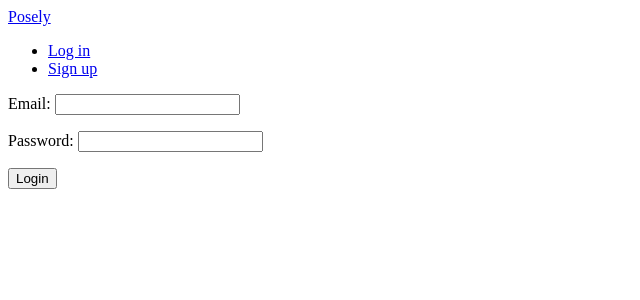
After one commit to seongryeol-han/posely, a Django app: page /users/login in a window 1280 px wide. The commit adds this page. Shown: the top 300 px of the page, without its empty margins (0-640 px from the left). Run offline with Django 3.2, Linux system fonts and the light colour scheme.

Commit message:
Login SignUp Form

```diff
--- a/config/settings.py
+++ b/config/settings.py
@@ -41,7 +41,7 @@ DJANGO_APPS = [
 ]
 
 THIRD_PARTY_APPS = [
-    "phonenumber_field",
+    # "phonenumber_field",
 ]
 
 PROJECT_APPS = [
--- a/config/urls.py
+++ b/config/urls.py
@@ -22,6 +22,7 @@ urlpatterns = [
     path("", include("core.urls", namespace="core")),
     path("studios/", include("studios.urls", namespace="studios")),
     path("concepts/", include("concepts.urls", namespace="concepts")),
+    path("users/", include("users.urls", namespace="users")),
     path("admin/", admin.site.urls),
 ]
 
--- a/core/urls.py
+++ b/core/urls.py
@@ -3,4 +3,6 @@ from studios import views as studio_view
 
 app_name = "core"
 
-urlpatterns = [path("", studio_view.HomeView.as_view(), name="home")]
+urlpatterns = [
+    path("", studio_view.HomeView.as_view(), name="home"),
+]
--- a/studios/urls.py
+++ b/studios/urls.py
@@ -1,10 +1,9 @@
 from django.urls import path
 from . import views
-from studios import views as studios_views
 
 app_name = "studios"
 
 urlpatterns = [
-    path("<int:potato>", studios_views.SelectStudio.as_view(), name="studio"),
+    path("<int:pk>", views.SelectStudio.as_view(), name="studio"),
     path("search/", views.SearchView.as_view(), name="search"),
 ]
--- a/studios/views.py
+++ b/studios/views.py
@@ -1,4 +1,4 @@
-from django.views.generic import ListView, View,DetailView
+from django.views.generic import ListView, View, DetailView
 from django.shortcuts import render
 from django.core.paginator import Paginator
 from . import models, forms
@@ -14,9 +14,11 @@ class HomeView(ListView):
     ordering = "created"
     context_object_name = "studios"
 
+
 class SelectStudio(DetailView):
     model = models.Studio
-    pk_url_kwarg = "potato"
+    pk_url_kwarg = "pk"
+
 
 class SearchView(View):
     """SearchView Definition"""
--- a/templates/partials/nav.html
+++ b/templates/partials/nav.html
@@ -1,6 +1,13 @@
 <header>
     <a href="{% url "core:home" %}">Posely</a>
     <ul>
-        <li><a href="#">Login</a></li>
+        {% if user.is_authenticated %}
+            <li><a href="{% url "users:logout"%}">Log out</a></li>
+
+        {% else %}
+            <li><a href="{% url "users:login"%}">Log in</a></li>
+            <li><a href="{% url "users:signup"%}">Sign up</a></li>
+
+        {% endif %}
     </ul>
 </header>
--- /dev/null
+++ b/templates/users/login.html
@@ -0,0 +1,19 @@
+{% extends 'base.html' %}
+
+
+{% block page_title %}
+    Log In
+{% endblock page_title %}
+
+{% block search-bar %}
+{% endblock search-bar %}
+
+{% block content %}
+
+    <form method="POST" action="{% url "users:login" %}">
+        {% csrf_token %} <!--다른 브라우저에서 내 브라우저 접근을 막는거라고 생각하면 됨. -->
+        {{form.as_p}}
+        <button>Login</button>
+    </form>
+
+{% endblock content %}
--- a/users/admin.py
+++ b/users/admin.py
@@ -24,6 +24,7 @@ class CustomUserAdmin(UserAdmin):
 
     list_display = (
         "username",
+        "first_name",
         "gender",
         "studio",
     )
--- /dev/null
+++ b/users/forms.py
@@ -0,0 +1,50 @@
+from django import forms
+from . import models
+
+
+class LoginForm(forms.Form):
+    email = forms.EmailField()
+    password = forms.CharField(widget=forms.PasswordInput)
+
+    def clean(self):
+        email = self.cleaned_data.get("email")
+        password = self.cleaned_data.get("password")
+        try:
+            user = models.User.objects.get(email=email)
+            if user.check_password(password):
+                return self.cleaned_data
+
+            else:
+                self.add_error("passwod", forms.ValidationError("비밀번호가 틀렸습니다."))
+
+        except models.User.DoesNotExist:
+            self.add_error("email", forms.ValidationError("사용자가 존재하지 않습니다."))
+
+
+class SignUpForm(forms.ModelForm):  # model에 채우는 폼, uniqueness를 검증한다.
+    class Meta:
+        model = models.User
+        fields = ("first_name", "email", "phone_number")
+
+    # password는 따로 적어줘야함. 암호화 되어있기 때문에. 그리고 model에 없으니까.
+    password = forms.CharField(widget=forms.PasswordInput)
+    password1 = forms.CharField(widget=forms.PasswordInput, label="Confirm Password")
+
+    def clean_password1(self):
+        password = self.cleaned_data.get("password")
+        password1 = self.cleaned_data.get("password1")
+        if password != password1:
+            raise forms.ValidationError("Password confirmation does not match")
+        else:
+            return password
+
+    # model에서 username에 email 넣고 password 저장하고
+    def save(self, *args, **kwargs):
+        user = super().save(
+            commit=False
+        )  # (아직 데이터베이스에 올릴필요없으니까)commit=False란 의미는, 장고 object에는 데이터가 올라가는데 데이터베이스에는 올라가지 않게 하는것임.
+        email = self.cleaned_data.get("email")
+        password = self.cleaned_data.get("password")
+        user.username = email
+        user.set_password(password)  # 비번 암호화
+        user.save()  # 여기서는 commit=True가 포함.
--- a/users/models.py
+++ b/users/models.py
@@ -18,7 +18,7 @@ class User(AbstractUser):
     )
 
     avatar = models.ImageField(upload_to="avatars", blank=True)
-    phone_number = PhoneNumberField(default="")
+    phone_number = models.CharField(max_length=10, blank=True)
     gender = models.CharField(choices=GENDER_CHOICES, max_length=10, blank=True)
     birthdate = models.DateField(blank=True, null=True)
     studio = models.BooleanField(default=False)
--- /dev/null
+++ b/users/urls.py
@@ -0,0 +1,11 @@
+from django.urls import path
+from . import views
+
+app_name = "users"
+
+urlpatterns = [
+    path("login", views.LoginView.as_view(), name="login"),
+    path("logout", views.log_out, name="logout"),
+    path("signup", views.SignUpView.as_view(), name="signup"),
+    # path("verify/<str:key>", views.complete_verification, name="complete-verification"),
+]
--- a/users/views.py
+++ b/users/views.py
@@ -1,3 +1,43 @@
-from django.shortcuts import render
+from django.views.generic import FormView
+from django.urls import reverse_lazy
+from django.shortcuts import redirect, reverse
+from django.contrib.auth import authenticate, login, logout
+from . import forms, models
 
 # Create your views here.
+
+
+class LoginView(FormView):
+    template_name = "users/login.html"
+    form_class = forms.LoginForm
+    success_url = reverse_lazy("core:home")
+
+    def form_valid(self, form):
+        email = form.cleaned_data.get("email")
+        password = form.cleaned_data.get("password")
+        user = authenticate(self.request, username=email, password=password)
+        if user is not None:
+            login(self.request, user)
+        return super().form_valid(form)
+
+
+def log_out(request):
+    logout(request)
+    return redirect(reverse("core:home"))
+
+
+class SignUpView(FormView):
+    template_name = "users/signup.html"
+    form_class = forms.SignUpForm
+    success_url = reverse_lazy("core:home")
+
+    def form_valid(
+        self, form
+    ):  # (form이 유효하다면 form.save()를 실행시킨다.)인증해서 로그인 시킨다. 회원가입하면 바로 로그인되게 하는거구나.
+        form.save()  # form 을 save 한다.
+        email = form.cleaned_data.get("email")
+        password = form.cleaned_data.get("password")
+        user = authenticate(self.request, username=email, password=password)
+        if user is not None:
+            login(self.request, user)
+        return super().form_valid(form)
```
Also changed, not shown: templates/users/signup.html (added, +19 -0 lines), db.sqlite3.
